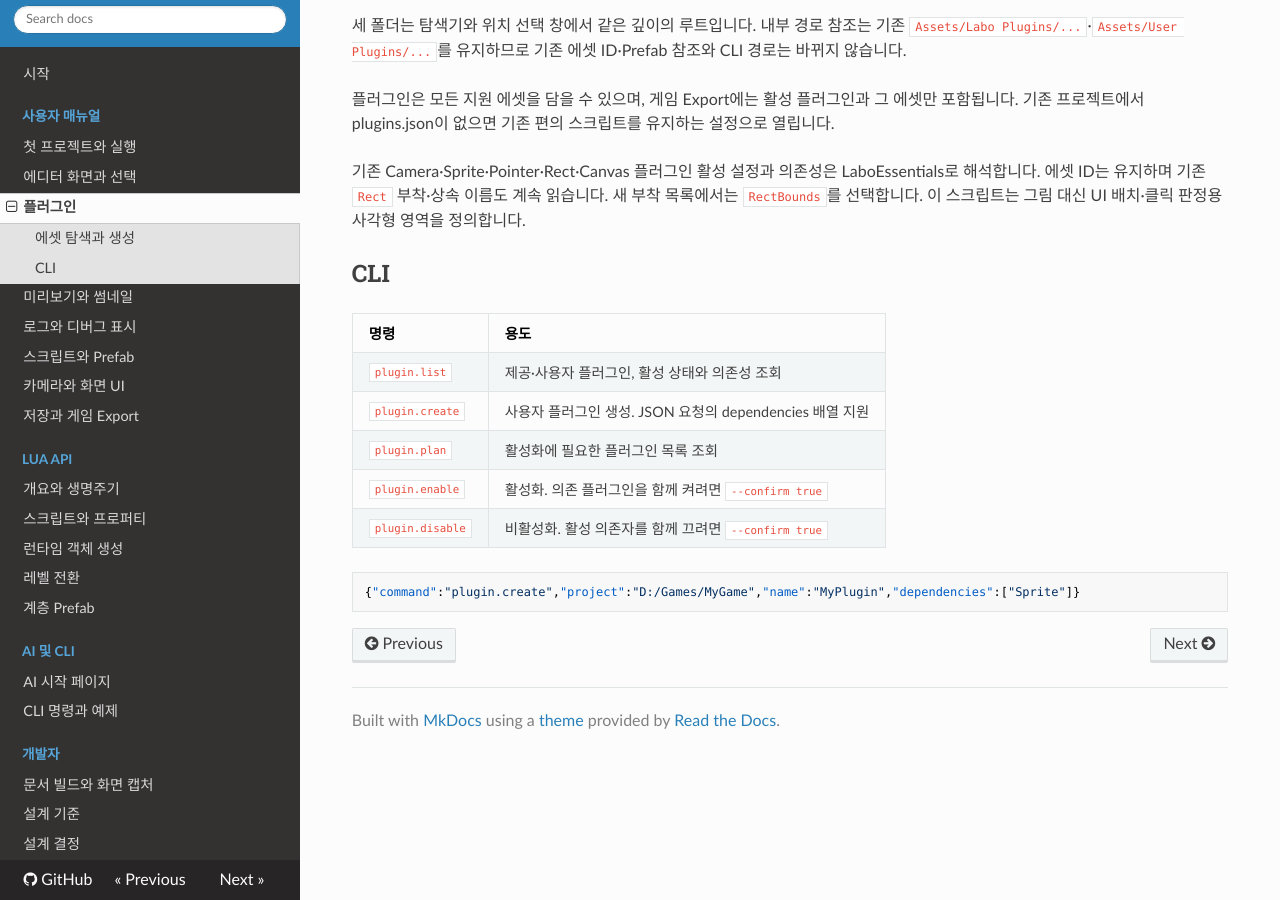
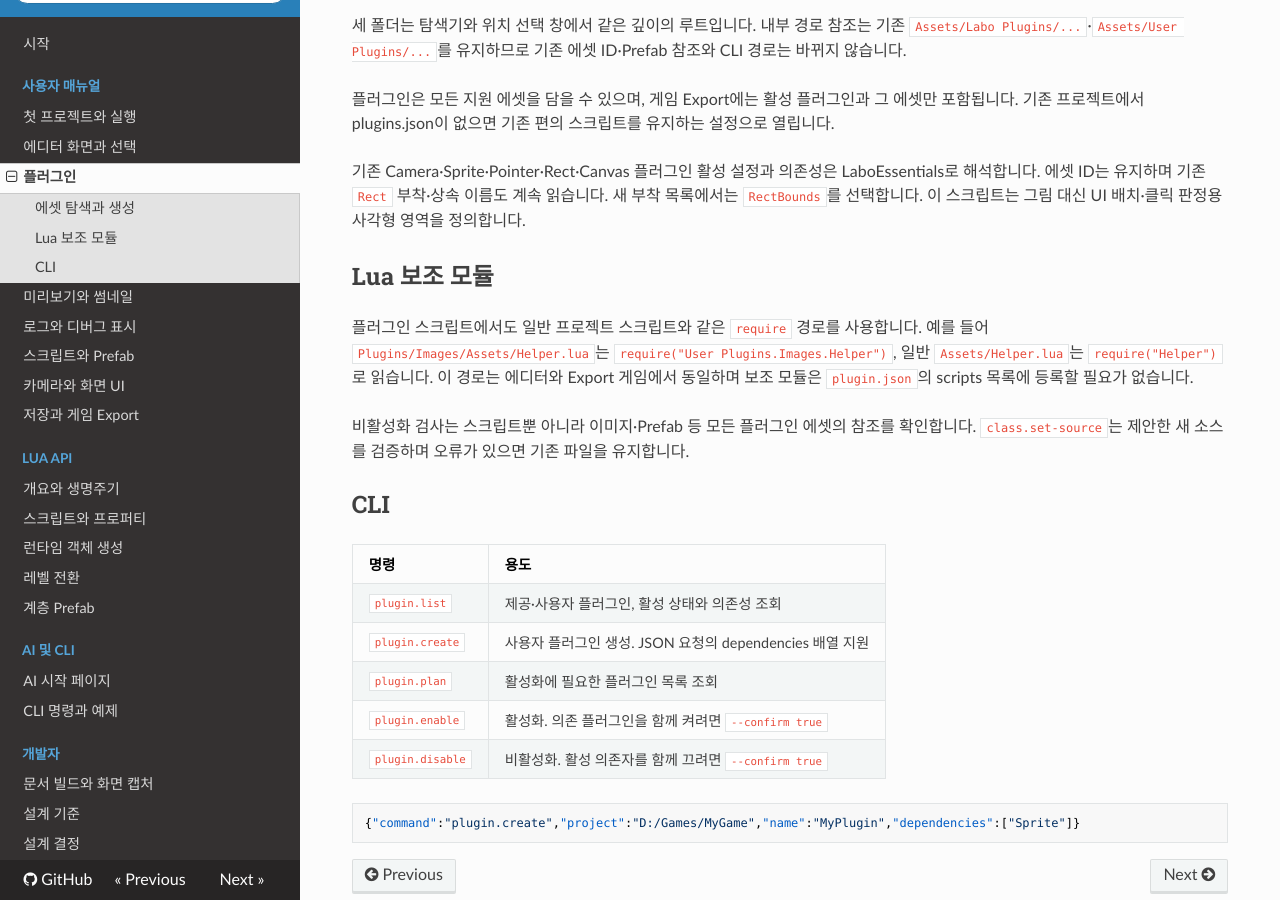
Before and after one commit to tyt0815/LOVE-Labo, an MkDocs documentation site: the page built from docs/guide/plugins.md, in a window 1280 px wide and 900 px high, scrolled down 2069 px. Built offline with MkDocs 1.6.1, drawn with Linux system fonts in a browser that asks for light colours; nearby versions of some CDN libraries.

Commit message:
fix: 플러그인 참조 검증과 공용 모듈 로딩 수정

```diff
--- a/docs/guide/plugins.md
+++ b/docs/guide/plugins.md
@@ -36,6 +36,12 @@ Create Plugin으로 사용자 플러그인을 만듭니다. 실제 파일은 프
 
 기존 Camera·Sprite·Pointer·Rect·Canvas 플러그인 활성 설정과 의존성은 LaboEssentials로 해석합니다. 에셋 ID는 유지하며 기존 `Rect` 부착·상속 이름도 계속 읽습니다. 새 부착 목록에서는 `RectBounds`를 선택합니다. 이 스크립트는 그림 대신 UI 배치·클릭 판정용 사각형 영역을 정의합니다.
 
+## Lua 보조 모듈
+
+플러그인 스크립트에서도 일반 프로젝트 스크립트와 같은 `require` 경로를 사용합니다. 예를 들어 `Plugins/Images/Assets/Helper.lua`는 `require("User Plugins.Images.Helper")`, 일반 `Assets/Helper.lua`는 `require("Helper")`로 읽습니다. 이 경로는 에디터와 Export 게임에서 동일하며 보조 모듈은 `plugin.json`의 scripts 목록에 등록할 필요가 없습니다.
+
+비활성화 검사는 스크립트뿐 아니라 이미지·Prefab 등 모든 플러그인 에셋의 참조를 확인합니다. `class.set-source`는 제안한 새 소스를 검증하며 오류가 있으면 기존 파일을 유지합니다.
+
 ## CLI
 
 | 명령 | 용도 |
```
Also changed, not shown: 4 other files.
